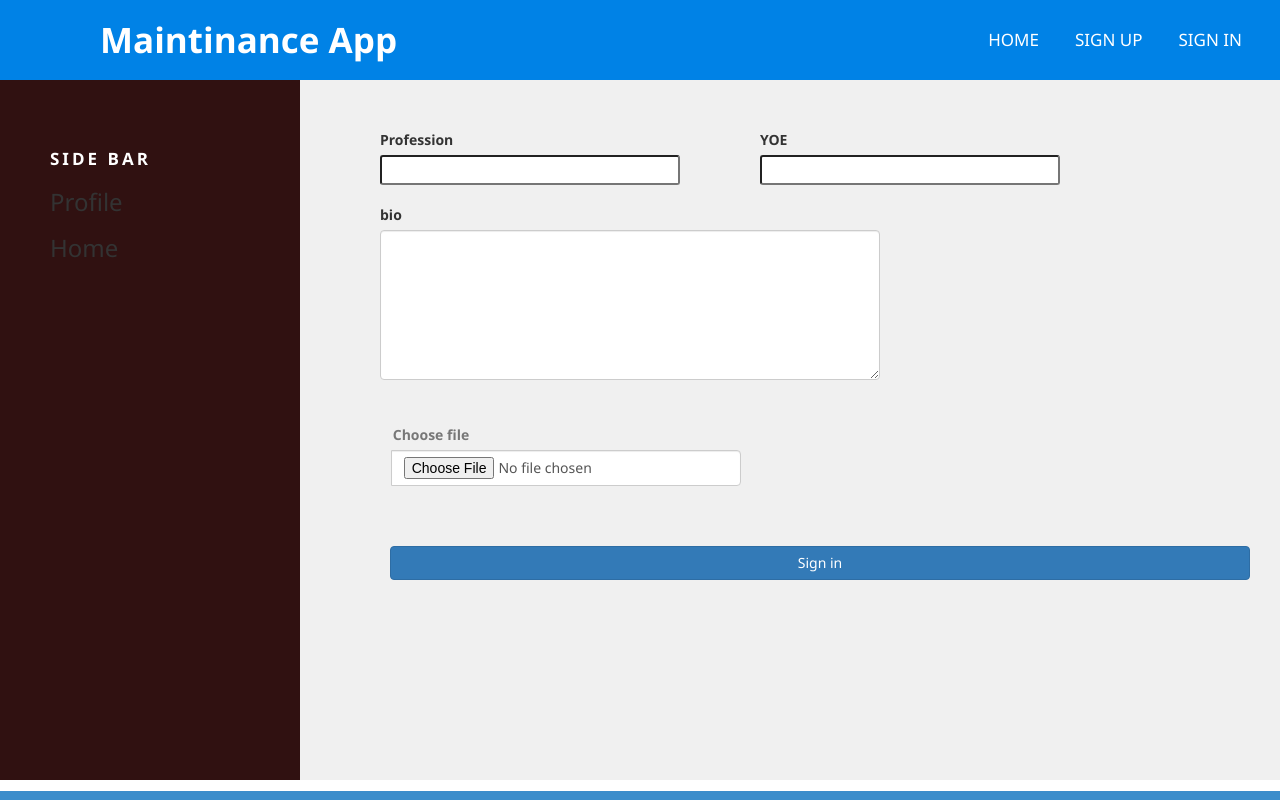
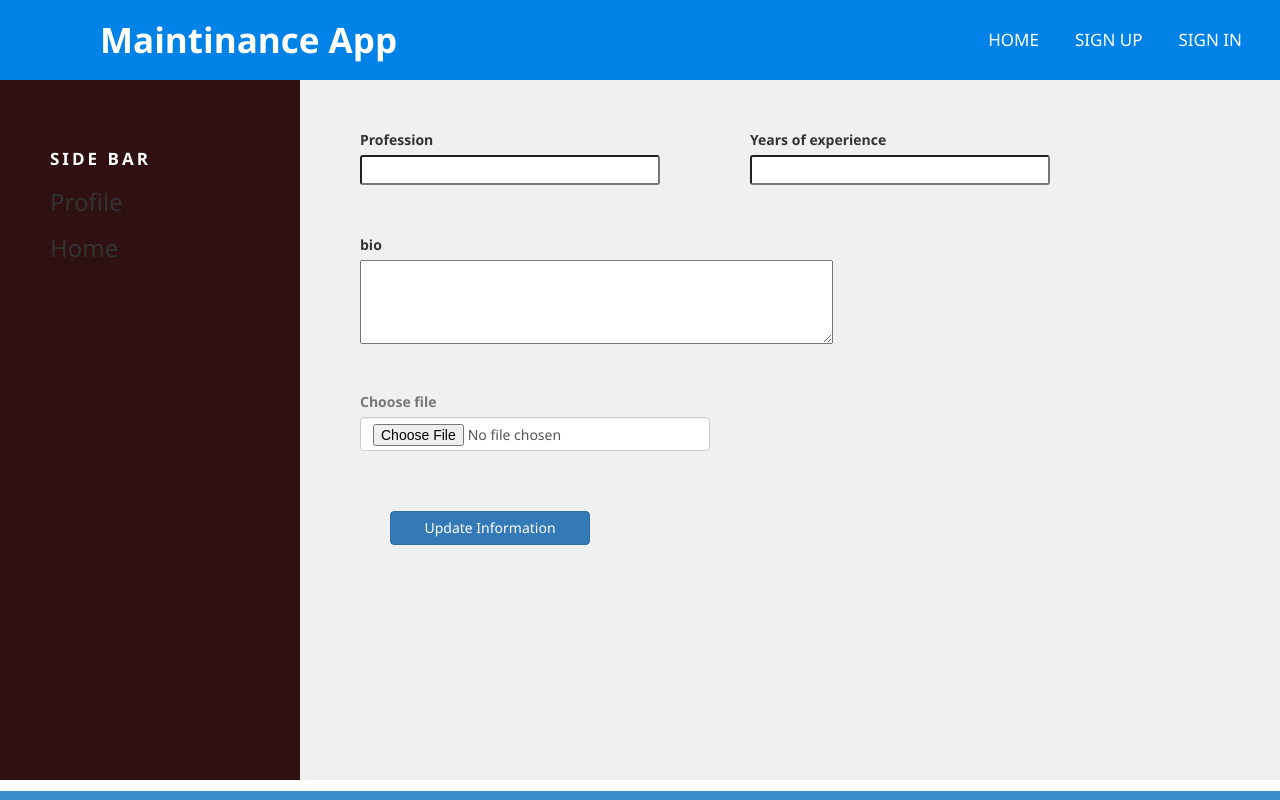
Before and after one commit to The-Unbeatables/MERAKI_Academy_Project_5, a React (Create React App) app in the folder frontend/: page /worker/profile in a window 1280 px wide. Shown: the top 800 px of the page. Built offline with nearby package versions, Linux system fonts and the light colour scheme; no server answers.

Commit message:
profileWorker

```diff
--- a/frontend/src/components/WorkerProfile/index.js
+++ b/frontend/src/components/WorkerProfile/index.js
@@ -13,7 +13,7 @@ const WorkerProfile=()=>{
   const [workerId, setWorkerId] = useState('')
    const dispatch =useDispatch()
 
-
+const [show, setShow] = useState('')
 
 const {userId ,token}=useSelector((state)=>{
   return {
@@ -22,11 +22,12 @@ const {userId ,token}=useSelector((state)=>{
   }
 })
 
-
+console.log(userId);
 
   const getwrkerId = ()=>{
    //${userId} =>>> dont work but if bot number 4 will work
-    axios.get(`http://localhost:5000/workers/worker/${userId}`)
+   if(userId){
+   axios.get(`http://localhost:5000/workers/worker/${userId}`)
     .then((result)=>{
     //  console.log(result.data.result.rows[0]);
     setWorkerId(result.data.result.rows[0].id)
@@ -35,7 +36,7 @@ const {userId ,token}=useSelector((state)=>{
     console.log(err);
     })
 
-
+  }
   }
 
 useEffect(()=>{
@@ -57,7 +58,10 @@ useEffect(()=>{
       },
     })
     .then((result)=>{
+      console.log(result.data.massage);
+      setShow(result.data.massage)
      dispatch(updateWorker(result.data.result))
+
     })
     .catch((err)=>{
      console.log(err);
@@ -76,110 +80,54 @@ useEffect(()=>{
 
             <div className="contanirProfile">
 
+        <div className="conatan-input">
+        <div className="prof">
+        <label >Profession</label>
+        <input
+            className="inputprofile"
+            type="text"
 
-        <div>
-        <form>
-  <div class="form-row">
+            onChange={(e) => {
+              setProfession(e.target.value);
+            }}
+        ></input>
+        </div>
 
-     <div className="prof">
-      <label for="inputEmail4">Profession</label>
-      {/* placeholder="profession" onChange={(e)=>{setProfession(e.target.value)}} */}
-      <input className="inputprofile" onChange={(e)=>{setProfession(e.target.value)}}/>
+        <div className="prof">
+       <label >Years of experience</label>
+        <input
+          className="inputprofile"
+            type="text"
+            onChange={(e) => {
+              setYOE(e.target.value);
+            }}
+        ></input>
+      </div>
       </div>
 
-    <div className="prof">
-      <label for="inputPassword4">YOE</label>
-      {/* <input type="text" class="form-control" placeholder="YOE" onChange={(e)=>{setYOE(e.target.value)}}/> */}
-      <input className="inputprofile" onChange={(e)=>{setYOE(e.target.value)}}/>
-    </div>
-  </div>
-  <div class="form-group divtext">
-    <label for="inputAddress">bio</label>
-    <textarea class="form-control text" id="exampleFormControlTextarea1" rows="3" onChange={(e)=>{setBio(e.target.value)}}></textarea>
-  </div>
-
-
-{/* -------------------------------- */}
-
-
-{/* <div class="form-group">
-    <label for="exampleFormControlTextarea1">Example textarea</label>
-    <textarea class="form-control" id="exampleFormControlTextarea1" rows="3"></textarea>
-  </div> */}
+      <div className="textarea">
+      <label >bio</label>
+        <textarea
+            className="input-textarea"
+            type="text"
+            onChange={(e) => {
+              setBio(e.target.value);
+            }}
+        ></textarea>
+</div>
+    <div className="upload-imag">
+     <label id="upload-label" for="upload" class="font-weight-light text-muted">Choose file</label>
+            <input id="upload" type="file" onchange="readURL(this);" class="form-control border-0" onChange={(e)=>{setImage(e.target.value)}}/>
+       </div>
 
 
 
-{/* <form>
-  <div class="form-group">
-    <label for="exampleFormControlInput1">Email address</label>
-    <input type="email" class="form-control" id="exampleFormControlInput1" placeholder="name@example.com"/>
-  </div>
-
-
-  <div class="form-group">
-    <label for="exampleFormControlTextarea1">Example textarea</label>
-    <textarea class="form-control" id="exampleFormControlTextarea1" rows="3"></textarea>
-  </div>
-</form> */}
-
-
-
-
-
-
-
-
-
-
-
-{/* ---------------------------------------- */}
-
-
-
-
-
-
-
-
-
-
-
-
-
-
-
-
-
-
-
-
-
-
-
-
-
-
-  <div class="container py-5">
-
-
-<div class="row py-4">
-    <div class="col-lg-6 mx-auto">
-
-        {/* <!-- Upload image input--> */}
-        <div class="input-group mb-3 px-2 py-2 rounded-pill bg-white shadow-sm">
-          <label id="upload-label" for="upload" class="font-weight-light text-muted">Choose file</label>
-            <input id="upload" type="file" onchange="readURL(this);" class="form-control border-0" onChange={(e)=>{setImage(e.target.value)}}/>
-
-        </div>
-
+    <div className="button-ubdate">
+      <button type="submit" class="btn btn-primary button" onClick={()=>{handelProfileWorker()}}>Update Information</button>
+      </div>
+    <div className="show-Message">
+      {show && <div className="show">{show}</div>}
     </div>
-</div>
-</div>
-
-
-  <button type="submit" class="btn btn-primary button" onClick={()=>{handelProfileWorker()}}>Sign in</button>
-</form>
-</div>
             </div>
 
         </div>
--- a/frontend/src/components/WorkerProfile/style.css
+++ b/frontend/src/components/WorkerProfile/style.css
@@ -24,6 +24,11 @@
 .prof{
     display: grid;
 }
+.textarea{
+    display: grid;
+    margin-top: 50px;
+}
+
 .inputprofile{
     width: 300px;
     border-radius: 3px;
@@ -40,32 +45,22 @@
     top: -150px;
     right: 350px;
 }
-.form-control{
-    width: 400px;
-}
-.text{
-    width: 500px;
-}
-#exampleFormControlTextarea1{
-    height: 150px;
-}
-.divtext{
-    position: relative;
-    left: 20px;
-    top: 20px;
+
+.upload-imag{
+    margin-top: 90px;
 }
 
-#upload{
+
+ #upload{
     width: 350px;
-    height: 30%;
-    margin-top: 0px;
+
 }
-#upload-label{
+/*#upload-label{
 
     margin-top: 200px;
     position: relative;
 left: 20px;
-}
+} */
 .button{
     position: relative;
     top: -90px;
@@ -75,3 +70,26 @@ left: 20px;
     position: relative;
     right: 70px;
 }
+.conatan-input{
+    display: flex;
+    gap: 90px;
+}
+.input-textarea{
+    width: 55%;
+    height: 200%;
+}
+.button-ubdate{
+    margin-top: 150px;
+    width: 200px;
+}
+.show-Message{
+    margin-top: -30px;
+    margin-left: 100px;
+    background: blue;
+    width: 1560px;
+}
+.show{
+    font-size: 30px;
+
+
+}
```
Also changed, not shown: 1 other file (tests, documents, lock files or other folders).
